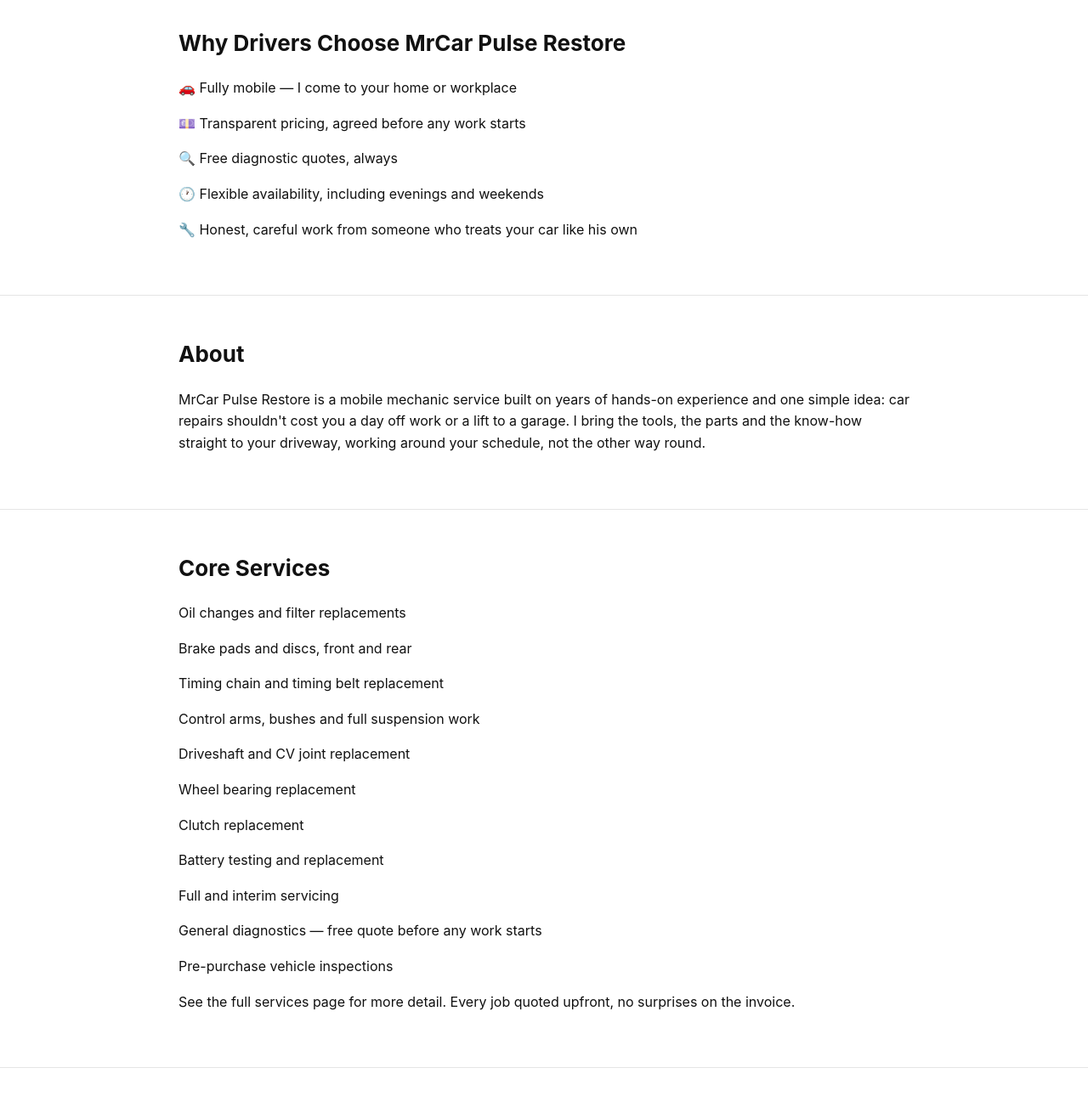
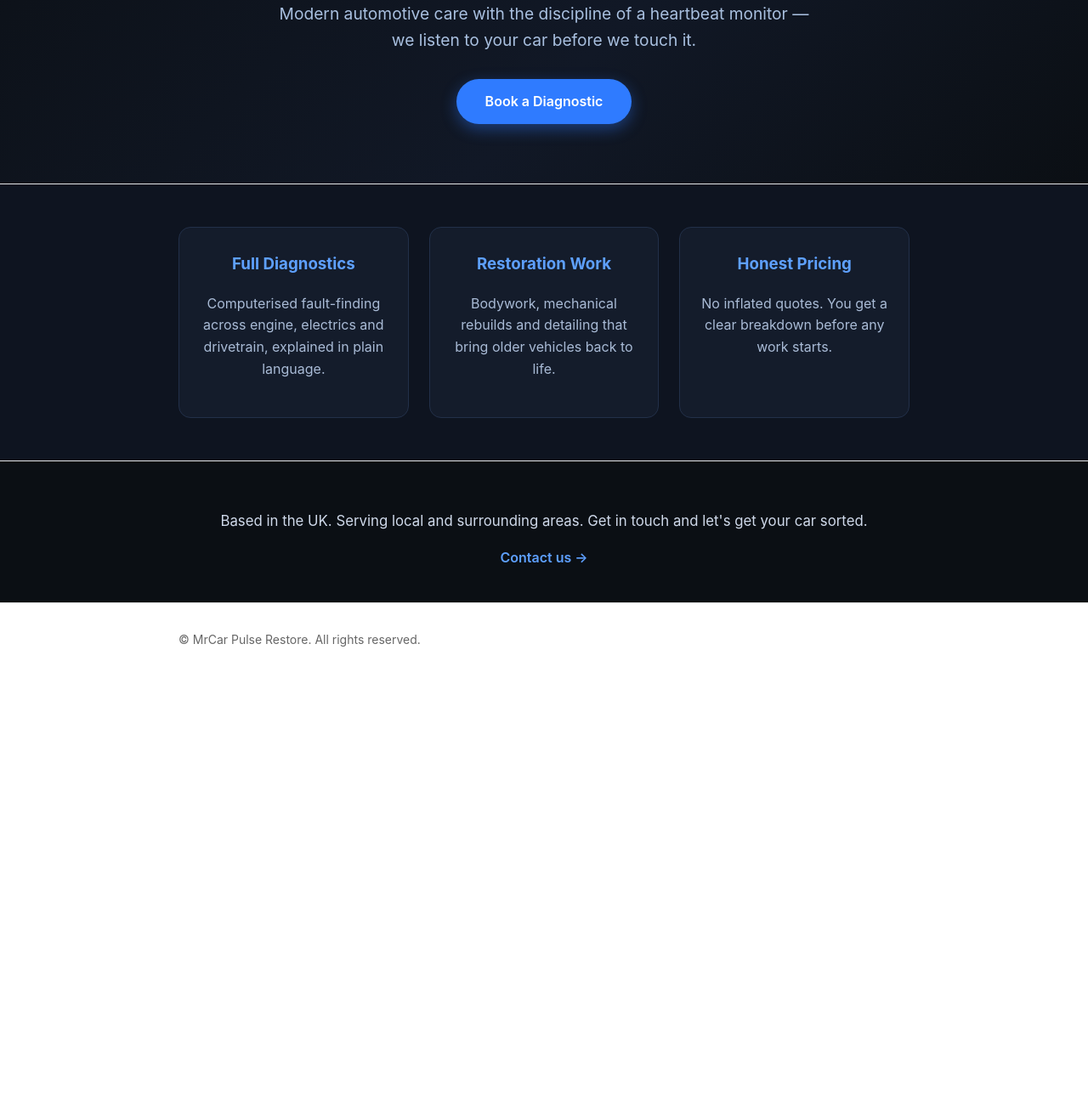
Before and after one commit to ModAvion-sys/carpulserestore, a plain HTML site: page index.html in a window 1280 px wide. Shown: the part 413-1703 px from the top of the page at 85% size. After the commit the page ends 1210 px from the top, so only its background shows below. Drawn offline with Linux system fonts and the light colour scheme.

Commit message:
publish index.html

```diff
--- a/index.html
+++ b/index.html
@@ -3,69 +3,46 @@
 <head>
 <meta charset="utf-8">
 <meta name="viewport" content="width=device-width,initial-scale=1">
-<title>MrCar Pulse Restore - Mobile Mechanic Burton-on-Trent</title>
+<title>MrCar Pulse Restore — Automotive Diagnostics & Repair</title>
 <link rel="stylesheet" href="/style.css">
 </head>
 <body>
 <header><div class="wrap">
 <a class="brand" href="/">MrCar Pulse Restore</a>
-<nav><a href="/index.html">Home</a><a href="/services.html">Services</a><a href="/contact.html">Contact</a></nav>
+<nav><a href="/index.html">Home</a><a href="/services.html">Services</a><a href="/about.html">About</a><a href="/contact.html">Contact</a></nav>
 </div></header>
-<section><div class='wrap'>
-<h1>Mobile Mechanic. Your Driveway. Your Schedule.</h1>
-<p>Professional car repairs and servicing brought straight to your home across Burton-on-Trent and the surrounding area. No garage waiting rooms. No towing your car across town. I come to you, fully equipped, ready to work.</p>
-<p><strong>Free, no-obligation quotes on every job.</strong> Know your price before you commit to anything.</p>
-<p>📞 Call or text 07708 254033 to book your slot today.</p>
-</div></section>
+<section style="background:linear-gradient(135deg,#0b0f14 0%,#111826 60%,#0b0f14 100%);color:#eaf2ff;padding:70px 0;">
+<div class="wrap" style="text-align:center;">
+<img src="https://www.carpulserestore.online/img/logo.png" alt="MrCar Pulse Restore logo" style="max-width:220px;margin-bottom:24px;filter:drop-shadow(0 0 20px rgba(60,140,255,0.35));">
+<h1 style="font-family:'Segoe UI',Roboto,sans-serif;font-size:2.6em;font-weight:700;letter-spacing:0.5px;margin:0 0 12px;">Precision Diagnostics. Real Restoration.</h1>
+<p style="font-size:1.2em;color:#a9c0e0;max-width:640px;margin:0 auto 30px;">Modern automotive care with the discipline of a heartbeat monitor — we listen to your car before we touch it.</p>
+<a href="/contact.html" style="display:inline-block;background:#2f7bff;color:#fff;padding:14px 34px;border-radius:30px;font-weight:600;text-decoration:none;box-shadow:0 6px 18px rgba(47,123,255,0.4);">Book a Diagnostic</a>
+</div>
+</section>
 
-<section><div class='wrap'>
-<h2>Why Drivers Choose MrCar Pulse Restore</h2>
-<p>🚗 Fully mobile — I come to your home or workplace</p>
-<p>💷 Transparent pricing, agreed before any work starts</p>
-<p>🔍 Free diagnostic quotes, always</p>
-<p>🕐 Flexible availability, including evenings and weekends</p>
-<p>🔧 Honest, careful work from someone who treats your car like his own</p>
-</div></section>
+<section style="background:#0e1420;color:#dce6f5;padding:50px 0;">
+<div class="wrap" style="display:flex;flex-wrap:wrap;gap:24px;justify-content:center;text-align:center;">
+<div style="flex:1;min-width:220px;background:#141c2b;padding:28px 20px;border-radius:14px;border:1px solid #223049;">
+<h3 style="color:#5ea0ff;margin-top:0;">Full Diagnostics</h3>
+<p style="color:#a9bbd6;">Computerised fault-finding across engine, electrics and drivetrain, explained in plain language.</p>
+</div>
+<div style="flex:1;min-width:220px;background:#141c2b;padding:28px 20px;border-radius:14px;border:1px solid #223049;">
+<h3 style="color:#5ea0ff;margin-top:0;">Restoration Work</h3>
+<p style="color:#a9bbd6;">Bodywork, mechanical rebuilds and detailing that bring older vehicles back to life.</p>
+</div>
+<div style="flex:1;min-width:220px;background:#141c2b;padding:28px 20px;border-radius:14px;border:1px solid #223049;">
+<h3 style="color:#5ea0ff;margin-top:0;">Honest Pricing</h3>
+<p style="color:#a9bbd6;">No inflated quotes. You get a clear breakdown before any work starts.</p>
+</div>
+</div>
+</section>
 
-<section><div class='wrap'>
-<h2>About</h2>
-<p>MrCar Pulse Restore is a mobile mechanic service built on years of hands-on experience and one simple idea: car repairs shouldn't cost you a day off work or a lift to a garage. I bring the tools, the parts and the know-how straight to your driveway, working around your schedule, not the other way round.</p>
-</div></section>
-
-<section><div class='wrap'>
-<h2>Core Services</h2>
-<p>Oil changes and filter replacements</p>
-<p>Brake pads and discs, front and rear</p>
-<p>Timing chain and timing belt replacement</p>
-<p>Control arms, bushes and full suspension work</p>
-<p>Driveshaft and CV joint replacement</p>
-<p>Wheel bearing replacement</p>
-<p>Clutch replacement</p>
-<p>Battery testing and replacement</p>
-<p>Full and interim servicing</p>
-<p>General diagnostics — free quote before any work starts</p>
-<p>Pre-purchase vehicle inspections</p>
-<p>See the full services page for more detail. Every job quoted upfront, no surprises on the invoice.</p>
-</div></section>
-
-<section><div class='wrap'>
-<h2>Pricing</h2>
-<p>Labour rate: £50 per hour</p>
-<p>Oil change: £30 to £40 including labour</p>
-<p>Brake pad replacement: £30 to £40 including labour, per axle</p>
-<p>Timing chain jobs: typically £250 to £300 labour, parts quoted separately per vehicle</p>
-<p>Diagnostics: free quote, no charge just to find out what's wrong</p>
-<p>Every price confirmed with you before any work begins.</p>
-</div></section>
-
-<section><div class='wrap'>
-<h2>Get In Touch</h2>
-<p>Call or text: 07708 254033</p>
-<p>Email: cristi.bolea092@gmail.com</p>
-<p>Serving Burton-on-Trent and the surrounding area</p>
-<p><strong>Get your free quote today.</strong></p>
-</div></section>
-
+<section style="background:#0b0f14;color:#cfd9ea;padding:40px 0;text-align:center;">
+<div class="wrap">
+<p style="font-size:1.05em;">Based in the UK. Serving local and surrounding areas. Get in touch and let's get your car sorted.</p>
+<a href="/contact.html" style="color:#5ea0ff;font-weight:600;text-decoration:none;">Contact us →</a>
+</div>
+</section>
 <footer><div class="wrap">
 &copy; MrCar Pulse Restore. All rights reserved.
 </div></footer>
```
